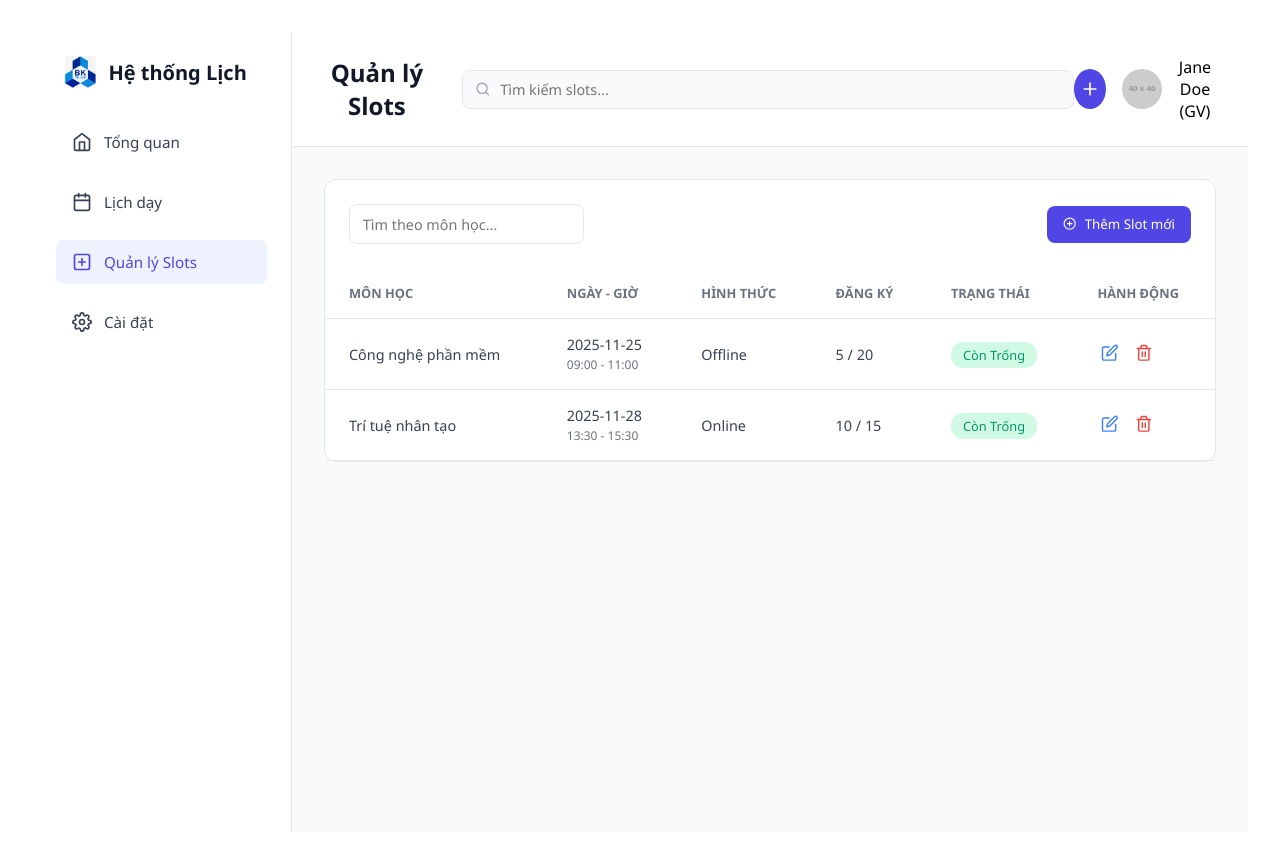
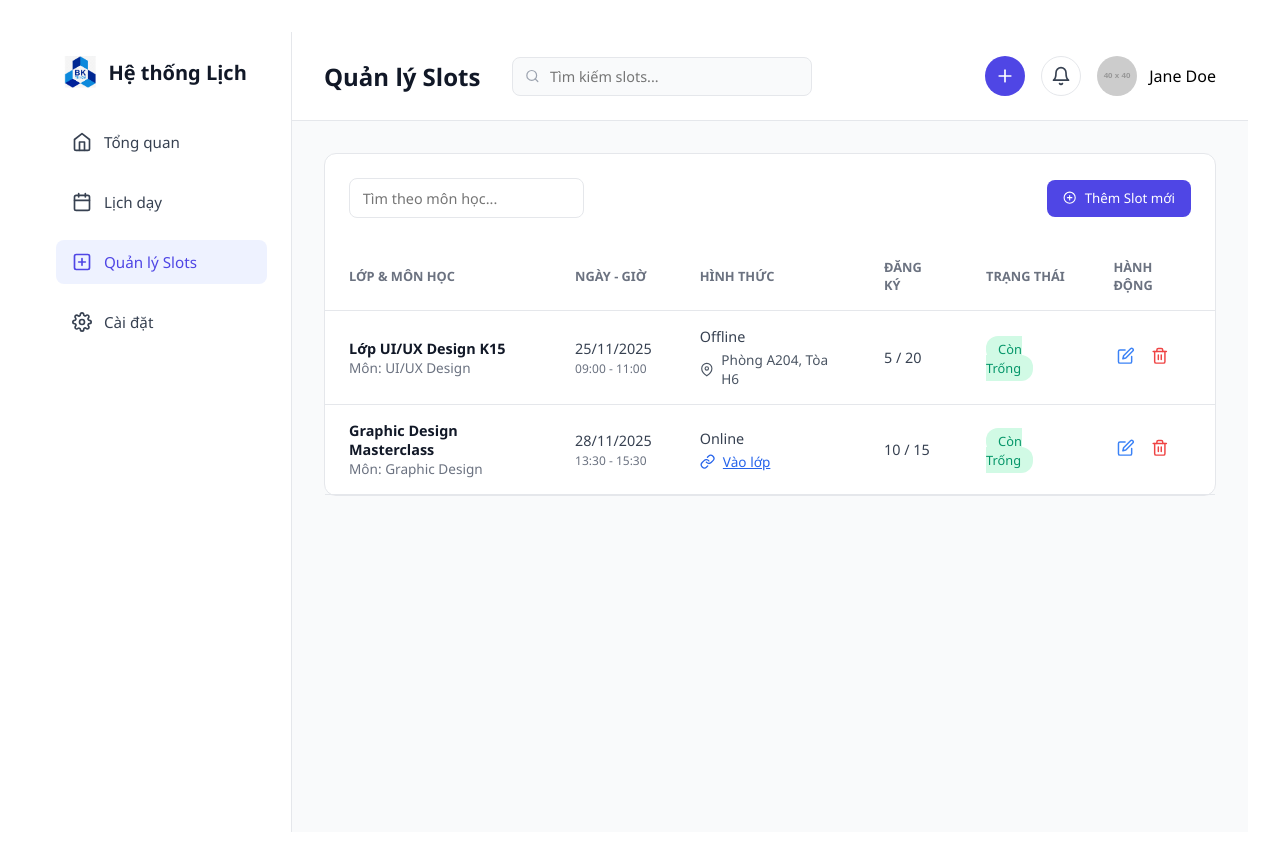
Before and after one commit to vyhuynhnguyenvy16A/TutorSupportSystem, a React app: page /app/tutor/slots in a window 1280 px wide. Built offline with nearby package versions, Linux system fonts and the light colour scheme; the HTML template or start-up script is replaced by a standard one.

Commit message:
Update TutorSlotsPage.jsx

```diff
--- a/src/pages/tutor/TutorSlotsPage.jsx
+++ b/src/pages/tutor/TutorSlotsPage.jsx
@@ -1,20 +1,73 @@
-import React, { useState } from 'react';
+// TutorSlotsPage.jsx
+import React, { useState, useEffect } from 'react';
 import { NavLink } from 'react-router-dom';
 import './TutorSlotsPage.css';
-// Tái sử dụng CSS modal từ Overview để tránh trùng lặp code hoặc import file chung
-import './TutorOverviewPage.css';
+import './TutorOverviewPage.css'; // Kế thừa styles Modal và Notification
 
 import {
   FiHome, FiCalendar, FiPlusSquare, FiSettings,
   FiSearch, FiPlus, FiBell,
-  FiPlusCircle, FiEdit, FiTrash2, FiX
+  FiPlusCircle, FiEdit, FiTrash2, FiX, FiLink, FiMapPin
 } from 'react-icons/fi';
 import dashboardPreview from '../../assets/hcmut.png';
 
-// Mock Data ban đầu
+// --- HELPER: NOTIFICATION SYSTEM (Shared Logic via LocalStorage) ---
+const getNotifications = () => {
+  const data = localStorage.getItem('tutor_notifications');
+  return data ? JSON.parse(data) : [];
+};
+
+const addNotification = (title, message) => {
+  const newNotif = {
+    id: Date.now(),
+    title,
+    message,
+    time: new Date().toLocaleString('vi-VN', { hour: '2-digit', minute: '2-digit', day: '2-digit', month: '2-digit' }),
+    isRead: false
+  };
+  const list = [newNotif, ...getNotifications()];
+  localStorage.setItem('tutor_notifications', JSON.stringify(list));
+  return list;
+};
+
+const markAsRead = (id) => {
+  const list = getNotifications().map(n => n.id === id ? { ...n, isRead: true } : n);
+  localStorage.setItem('tutor_notifications', JSON.stringify(list));
+  return list;
+};
+
+const formatDateVN = (dateString) => {
+  if (!dateString) return '';
+  const [year, month, day] = dateString.split('-');
+  return `${day}/${month}/${year}`;
+};
+
+// --- MOCK DATA CẬP NHẬT ---
+// Dữ liệu lớp học có sẵn từ Overview (Giả lập)
+const availableClasses = [
+  { id: 'C01', name: 'Lớp UI/UX Design K15', subject: 'UI/UX Design' },
+  { id: 'C02', name: 'Graphic Design Masterclass', subject: 'Graphic Design' },
+  { id: 'C03', name: 'Lớp Toán 12A1', subject: 'Toán Học' },
+  { id: 'C04', name: 'Lớp Lập Trình Web', subject: 'Web Development' },
+];
+
 const initialSlots = [
-  { id: 1, subject: 'Công nghệ phần mềm', date: '2025-11-25', start: '09:00', end: '11:00', type: 'Offline', status: 'Còn trống', registered: 5, max: 20 },
-  { id: 2, subject: 'Trí tuệ nhân tạo', date: '2025-11-28', start: '13:30', end: '15:30', type: 'Online', status: 'Còn trống', registered: 10, max: 15 },
+  {
+    id: 1,
+    className: 'Lớp UI/UX Design K15', // Tên lớp
+    subject: 'UI/UX Design', // Môn học
+    date: '2025-11-25',
+    start: '09:00', end: '11:00', type: 'Offline', room: 'Phòng A204, Tòa H6', link: '',
+    status: 'Còn trống', registered: 5, max: 20
+  },
+  {
+    id: 2,
+    className: 'Graphic Design Masterclass',
+    subject: 'Graphic Design',
+    date: '2025-11-28',
+    start: '13:30', end: '15:30', type: 'Online', room: '', link: 'https://meet.google.com/abc-xyz',
+    status: 'Còn trống', registered: 10, max: 15
+  },
 ];
 
 const TutorSlotsPage = () => {
@@ -22,56 +75,102 @@ const TutorSlotsPage = () => {
   const [isModalOpen, setIsModalOpen] = useState(false);
   const [isEditMode, setIsEditMode] = useState(false);
 
+  // State Notification
+  const [notifications, setNotifications] = useState([]);
+  const [showNotifDropdown, setShowNotifDropdown] = useState(false);
+  const [selectedNotif, setSelectedNotif] = useState(null);
+
+  // Load notifications
+  useEffect(() => {
+    setNotifications(getNotifications());
+  }, []);
+
+  // Handlers Notification
+  const toggleNotifDropdown = () => setShowNotifDropdown(!showNotifDropdown);
+  const handleNotifClick = (notif) => {
+    const updatedList = markAsRead(notif.id);
+    setNotifications(updatedList);
+    setSelectedNotif(notif);
+    setShowNotifDropdown(false);
+  };
+
   // State form
   const [formData, setFormData] = useState({
     id: null,
+    className: '',
     subject: '',
     date: '',
     start: '',
     end: '',
     type: 'Online',
+    link: '',
+    room: '',
     max: 20,
     note: ''
   });
 
-  // Mở modal tạo mới
   const handleOpenCreate = () => {
     setIsEditMode(false);
-    setFormData({ id: null, subject: '', date: '', start: '', end: '', type: 'Online', max: 20, note: '' });
+    // Mặc định chọn lớp đầu tiên
+    const defaultClass = availableClasses[0];
+    setFormData({
+      id: null,
+      className: defaultClass.name,
+      subject: defaultClass.subject,
+      date: '', start: '', end: '', type: 'Online', link: '', room: '', max: 20, note: ''
+    });
     setIsModalOpen(true);
   };
 
-  // Mở modal edit
   const handleOpenEdit = (slot) => {
     setIsEditMode(true);
-    setFormData({ ...slot, note: '' }); // Mock note nếu chưa có
+    setFormData({ ...slot, note: slot.note || '' });
     setIsModalOpen(true);
   };
 
-  // Lưu (Tạo hoặc Cập nhật)
+  // --- LOGIC CHỌN LỚP -> TỰ ĐỘNG CẬP NHẬT MÔN ---
+  const handleClassChange = (e) => {
+    const selectedName = e.target.value;
+    const foundClass = availableClasses.find(c => c.name === selectedName);
+    setFormData({
+      ...formData,
+      className: selectedName,
+      subject: foundClass ? foundClass.subject : '' // Auto-fill Subject
+    });
+  };
+
   const handleSave = () => {
+    const cleanData = {
+      ...formData,
+      link: formData.type === 'Online' ? formData.link : '',
+      room: formData.type === 'Offline' ? formData.room : ''
+    };
+
     if (isEditMode) {
-      // Update
-      setSlots(slots.map(s => s.id === formData.id ? { ...formData, registered: s.registered, status: s.status } : s));
+      setSlots(slots.map(s => s.id === formData.id ? { ...cleanData, registered: s.registered, status: s.status } : s));
+      const updated = addNotification('Cập nhật Slot', `Đã cập nhật slot cho lớp ${cleanData.className}`);
+      setNotifications(updated);
     } else {
-      // Create
       const newSlot = {
-        ...formData,
+        ...cleanData,
         id: Date.now(),
         status: 'Còn trống',
         registered: 0
       };
       setSlots([...slots, newSlot]);
+      const updated = addNotification('Thêm Slot thành công', `Đã thêm lịch dạy mới cho môn ${cleanData.subject} (${cleanData.className})`);
+      setNotifications(updated);
     }
     setIsModalOpen(false);
   };
 
-  // Xóa slot
   const handleDelete = (id) => {
     if (window.confirm("Bạn có chắc chắn muốn xóa slot này?")) {
       setSlots(slots.filter(s => s.id !== id));
     }
   };
+
+  const unreadCount = notifications.filter(n => !n.isRead).length;
 
   return (
     <div className="dashboard-page-container">
@@ -91,10 +190,36 @@ const TutorSlotsPage = () => {
       <div className="dashboard-main-content">
         <header className="dashboard-header">
           <h1 className="header-title">Quản lý Slots</h1>
-          <div className="header-search"><FiSearch /><input type="text" placeholder="Tìm kiếm slots..." /></div>
+          <div className="header-search" style={{marginLeft: '2rem', width: '300px'}}>
+             <FiSearch /><input type="text" placeholder="Tìm kiếm slots..." />
+          </div>
           <div className="header-actions">
-            <button className="btn-icon btn-plus"><FiPlus /></button>
-            <div className="user-profile"><img src="https://via.placeholder.com/40" alt="Avatar" /><span>Jane Doe (GV)</span></div>
+            <button className="btn-icon btn-plus" onClick={handleOpenCreate}><FiPlus /></button>
+
+            {/* --- NOTIFICATION ICON --- */}
+            <div className="notification-wrapper">
+              <button className="btn-icon" onClick={toggleNotifDropdown}>
+                <FiBell />
+                {unreadCount > 0 && <span className="notif-badge">{unreadCount}</span>}
+              </button>
+              {showNotifDropdown && (
+                <div className="notification-dropdown">
+                  <div className="notif-header">Thông báo</div>
+                  <div className="notif-list">
+                    {notifications.length === 0 ? <p className="notif-empty">Không có thông báo</p> :
+                      notifications.map(n => (
+                        <div key={n.id} className={`notif-item ${!n.isRead ? 'unread' : ''}`} onClick={() => handleNotifClick(n)}>
+                          <div className="notif-title">{n.title}</div>
+                          <div className="notif-time">{n.time}</div>
+                        </div>
+                      ))
+                    }
+                  </div>
+                </div>
+              )}
+            </div>
+
+            <div className="user-profile"><img src="https://via.placeholder.com/40" alt="Avatar" /><span>Jane Doe</span></div>
           </div>
         </header>
 
@@ -110,7 +235,7 @@ const TutorSlotsPage = () => {
             <table className="data-table">
               <thead>
                 <tr>
-                  <th>MÔN HỌC</th>
+                  <th>LỚP & MÔN HỌC</th>
                   <th>NGÀY - GIỜ</th>
                   <th>HÌNH THỨC</th>
                   <th>ĐĂNG KÝ</th>
@@ -121,12 +246,28 @@ const TutorSlotsPage = () => {
               <tbody>
                 {slots.map((slot) => (
                   <tr key={slot.id}>
-                    <td>{slot.subject}</td>
                     <td>
-                      <div>{slot.date}</div>
+                      {/* HIỂN THỊ RÕ LỚP VÀ MÔN */}
+                      <div style={{fontWeight: 600, color: '#111827'}}>{slot.className}</div>
+                      <small style={{color: '#6b7280', fontSize: '0.85rem'}}>Môn: {slot.subject}</small>
+                    </td>
+                    <td>
+                      <div style={{fontWeight: 500}}>{formatDateVN(slot.date)}</div>
                       <small style={{color:'#6b7280'}}>{slot.start} - {slot.end}</small>
                     </td>
-                    <td>{slot.type}</td>
+                    <td>
+                      <div style={{fontWeight: '500', marginBottom: '4px'}}>{slot.type}</div>
+                      {slot.type === 'Online' ? (
+                        <div className="slot-location-info online">
+                          <FiLink />
+                          {slot.link ? <a href={slot.link} target="_blank" rel="noopener noreferrer">Vào lớp</a> : <span style={{color:'#9ca3af'}}>Chưa có link</span>}
+                        </div>
+                      ) : (
+                        <div className="slot-location-info offline">
+                          <FiMapPin /> <span>{slot.room || 'Chưa có phòng'}</span>
+                        </div>
+                      )}
+                    </td>
                     <td>{`${slot.registered} / ${slot.max}`}</td>
                     <td>
                       <span className={`status ${slot.status === 'Còn trống' ? 'status-success' : 'status-failed'}`}>
@@ -152,17 +293,35 @@ const TutorSlotsPage = () => {
             <div className="tutor-modal">
               <div className="tutor-modal-header">
                 <h3>{isEditMode ? 'Chỉnh sửa Slot' : 'Tạo Slot mới'}</h3>
-                <button onClick={() => setIsModalOpen(false)}><FiX /></button>
+                <button className="btn-close-square" onClick={() => setIsModalOpen(false)}><FiX /></button>
               </div>
               <div className="tutor-modal-body">
+
+                {/* --- CHỌN LỚP -> TỰ ĐỘNG GỢI Ý MÔN --- */}
                 <div className="tutor-form-group">
-                  <label>Môn học</label>
-                  <input type="text" value={formData.subject} onChange={(e) => setFormData({...formData, subject: e.target.value})} />
+                  <label>Chọn Lớp</label>
+                  <select value={formData.className} onChange={handleClassChange}>
+                    {availableClasses.map((cls) => (
+                      <option key={cls.id} value={cls.name}>{cls.name}</option>
+                    ))}
+                  </select>
                 </div>
+
+                <div className="tutor-form-group">
+                  <label>Môn học (Tự động theo lớp)</label>
+                  <select value={formData.subject} disabled style={{backgroundColor: '#f3f4f6'}}>
+                    {/* Hiển thị tất cả môn để select có value đúng, nhưng bị disable */}
+                    {availableClasses.map((cls) => (
+                      <option key={cls.id} value={cls.subject}>{cls.subject}</option>
+                    ))}
+                  </select>
+                </div>
+
                 <div className="tutor-form-group">
                   <label>Ngày</label>
                   <input type="date" value={formData.date} onChange={(e) => setFormData({...formData, date: e.target.value})} />
                 </div>
+
                 <div style={{display: 'flex', gap: '1rem'}}>
                   <div className="tutor-form-group" style={{flex: 1}}>
                     <label>Bắt đầu</label>
@@ -173,16 +332,36 @@ const TutorSlotsPage = () => {
                     <input type="time" value={formData.end} onChange={(e) => setFormData({...formData, end: e.target.value})} />
                   </div>
                 </div>
-                <div className="tutor-form-group">
-                  <label>Hình thức</label>
-                  <select value={formData.type} onChange={(e) => setFormData({...formData, type: e.target.value})}>
-                    <option value="Online">Online</option>
-                    <option value="Offline">Offline</option>
-                  </select>
+
+                <div style={{display: 'flex', gap: '1rem'}}>
+                   <div className="tutor-form-group" style={{flex: 1}}>
+                    <label>Hình thức</label>
+                    <select value={formData.type} onChange={(e) => setFormData({...formData, type: e.target.value})}>
+                      <option value="Online">Online</option>
+                      <option value="Offline">Offline</option>
+                    </select>
+                  </div>
+                  <div className="tutor-form-group" style={{flex: 1}}>
+                    <label>Số slot</label>
+                    <input type="number" min="1" value={formData.max} onChange={(e) => setFormData({...formData, max: parseInt(e.target.value) || 0})} />
+                  </div>
                 </div>
+
+                {formData.type === 'Online' ? (
+                  <div className="tutor-form-group">
+                    <label>Link học Online</label>
+                    <input type="text" placeholder="https://..." value={formData.link} onChange={(e) => setFormData({...formData, link: e.target.value})} />
+                  </div>
+                ) : (
+                  <div className="tutor-form-group">
+                    <label>Phòng học</label>
+                    <input type="text" placeholder="VD: A101" value={formData.room} onChange={(e) => setFormData({...formData, room: e.target.value})} />
+                  </div>
+                )}
+
                 <div className="tutor-form-group">
                    <label>Ghi chú</label>
-                   <textarea rows="2" value={formData.note} onChange={(e) => setFormData({...formData, note: e.target.value})} placeholder="Phòng học, link meet..." />
+                   <textarea rows="2" value={formData.note} onChange={(e) => setFormData({...formData, note: e.target.value})} />
                 </div>
               </div>
               <div className="tutor-modal-footer">
@@ -192,6 +371,28 @@ const TutorSlotsPage = () => {
             </div>
           </div>
         )}
+
+        {/* --- MODAL CHI TIẾT THÔNG BÁO --- */}
+        {selectedNotif && (
+          <div className="tutor-modal-overlay">
+             <div className="confirm-modal-box" style={{width: '500px'}}>
+               <div className="confirm-modal-header">
+                 <h3>Chi tiết thông báo</h3>
+                 <button className="btn-close-square" onClick={() => setSelectedNotif(null)}><FiX /></button>
+               </div>
+               <div className="tutor-modal-body">
+                 <h4 style={{marginTop:0}}>{selectedNotif.title}</h4>
+                 <p style={{color: '#6b7280', fontSize: '0.9rem'}}>{selectedNotif.time}</p>
+                 <hr style={{border: '0', borderTop: '1px solid #e5e7eb', margin: '1rem 0'}}/>
+                 <p>{selectedNotif.message}</p>
+               </div>
+               <div className="confirm-modal-actions">
+                 <button className="tutor-btn-submit" onClick={() => setSelectedNotif(null)}>Đóng</button>
+               </div>
+             </div>
+          </div>
+        )}
+
       </div>
     </div>
   );
```
